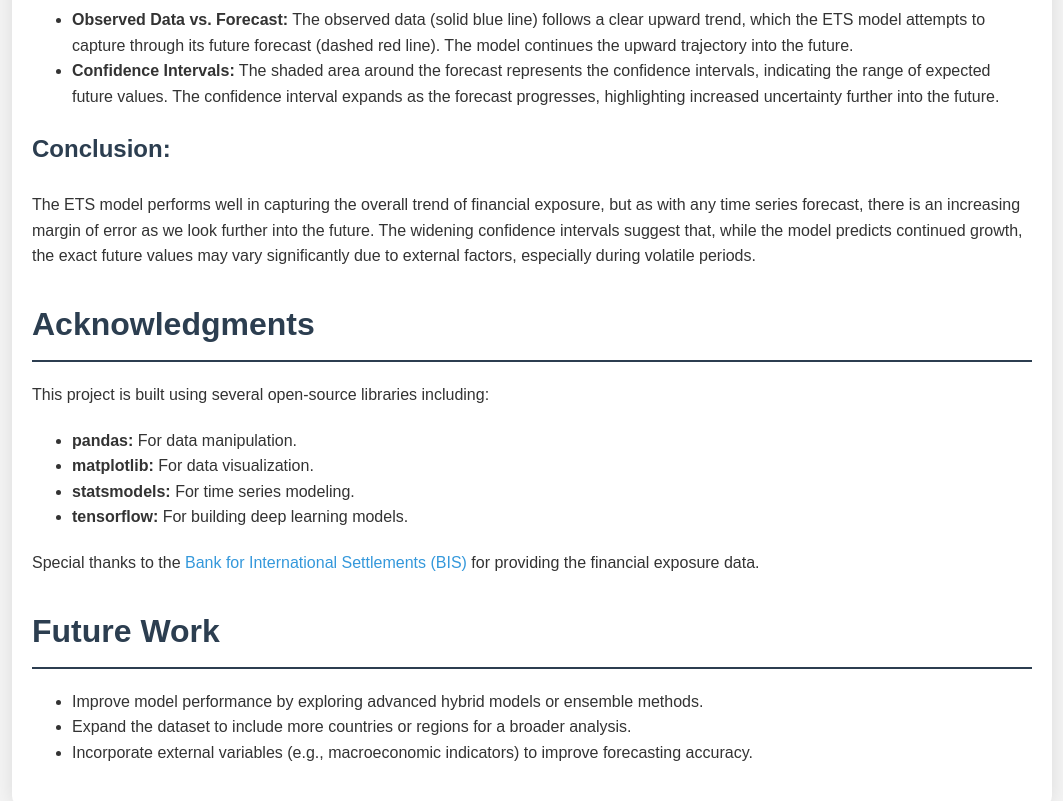
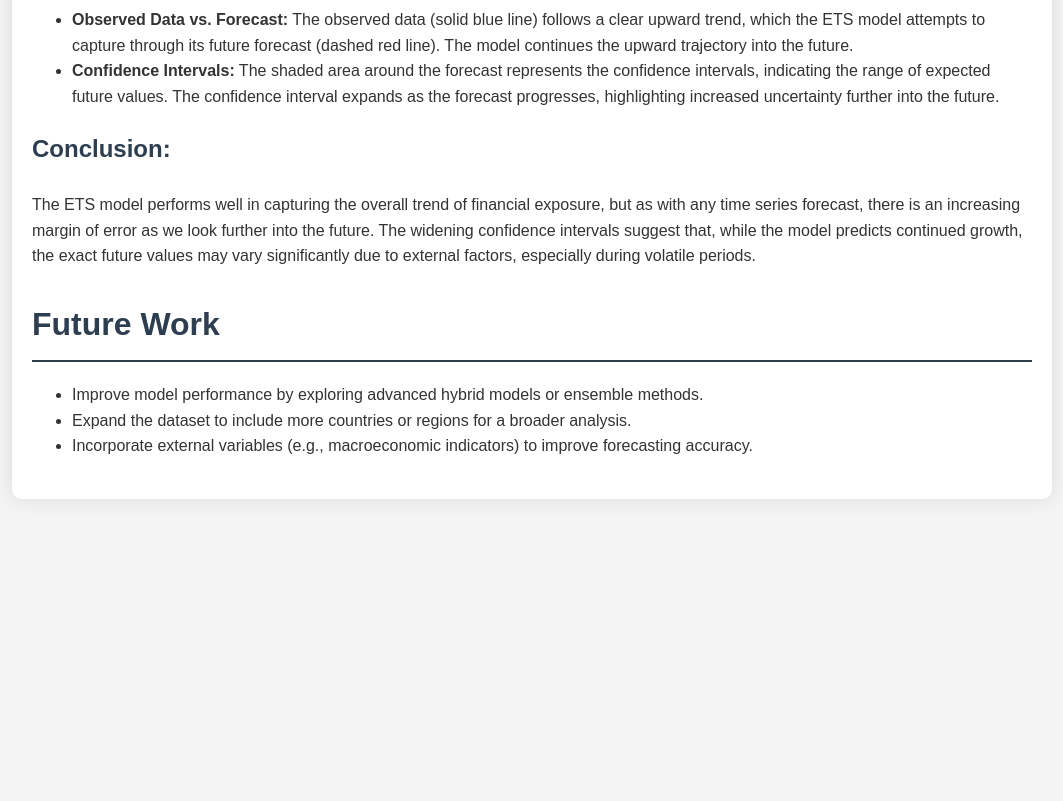
Before and after one commit to olivia3395/GlobalRiskAnalysisUSA, a plain HTML site: page index.html in a window 1280 px wide. Shown: the part 10394-11195 px from the top of the page, without its empty margins (108-1171 px from the left). After the commit the page ends 10913 px from the top, so only its background shows below. Drawn offline with Linux system fonts and the light colour scheme.

Commit message:
Update index.html

```diff
--- a/index.html
+++ b/index.html
@@ -226,17 +226,6 @@
     <h3>Conclusion:</h3>
     <p>The ETS model performs well in capturing the overall trend of financial exposure, but as with any time series forecast, there is an increasing margin of error as we look further into the future. The widening confidence intervals suggest that, while the model predicts continued growth, the exact future values may vary significantly due to external factors, especially during volatile periods.</p>
 
-    <h2 id="acknowledgments" class="section-title">Acknowledgments</h2>
-    <p>This project is built using several open-source libraries including:</p>
-    <ul>
-        <li><strong>pandas:</strong> For data manipulation.</li>
-        <li><strong>matplotlib:</strong> For data visualization.</li>
-        <li><strong>statsmodels:</strong> For time series modeling.</li>
-        <li><strong>tensorflow:</strong> For building deep learning models.</li>
-    </ul>
-
-    <p>Special thanks to the <a href="https://www.bis.org/statistics/consstats.htm" target="_blank">Bank for International Settlements (BIS)</a> for providing the financial exposure data.</p>
-
     <h2 id="future-work" class="section-title">Future Work</h2>
     <ul>
         <li>Improve model performance by exploring advanced hybrid models or ensemble methods.</li>
```
